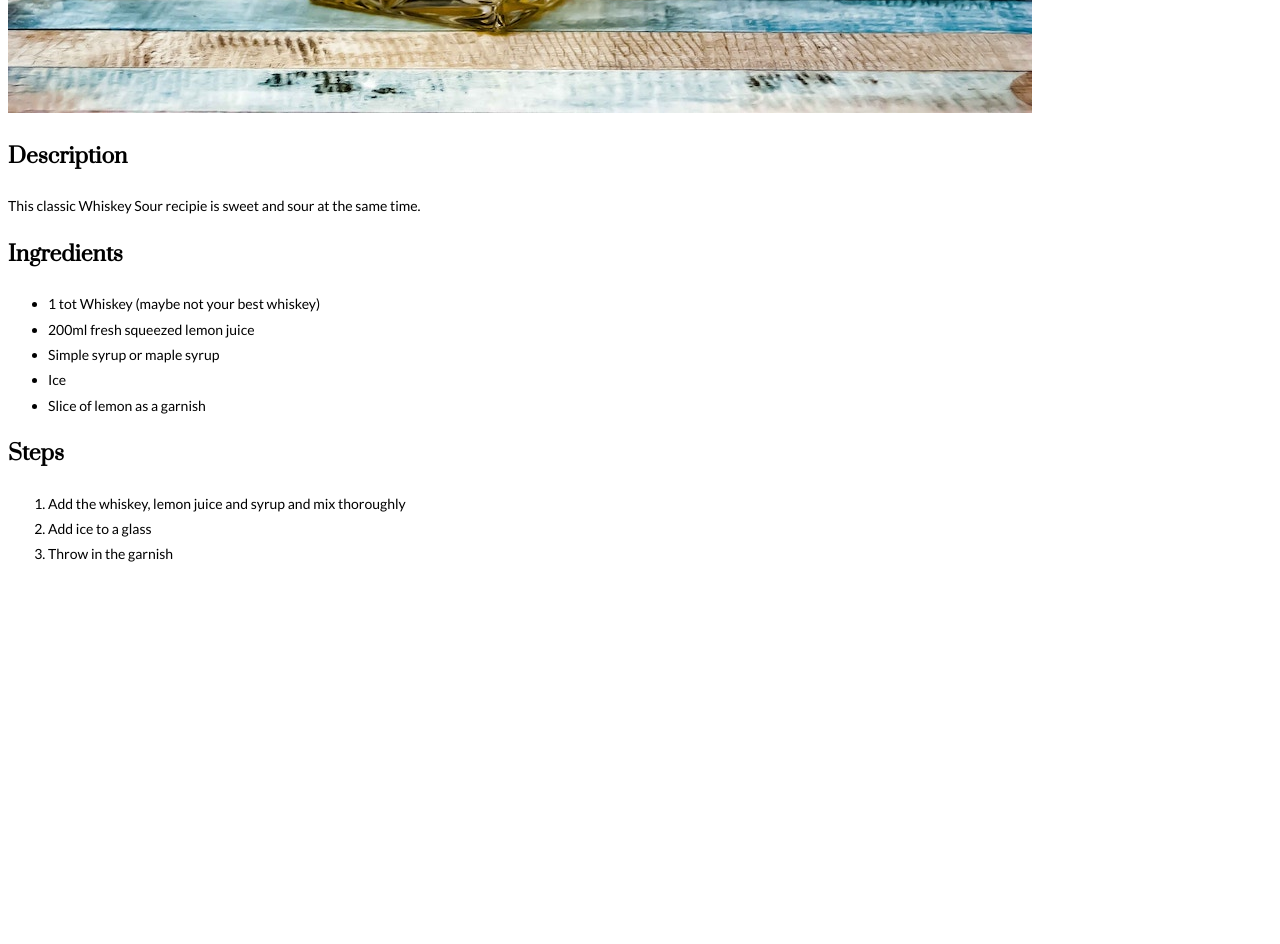
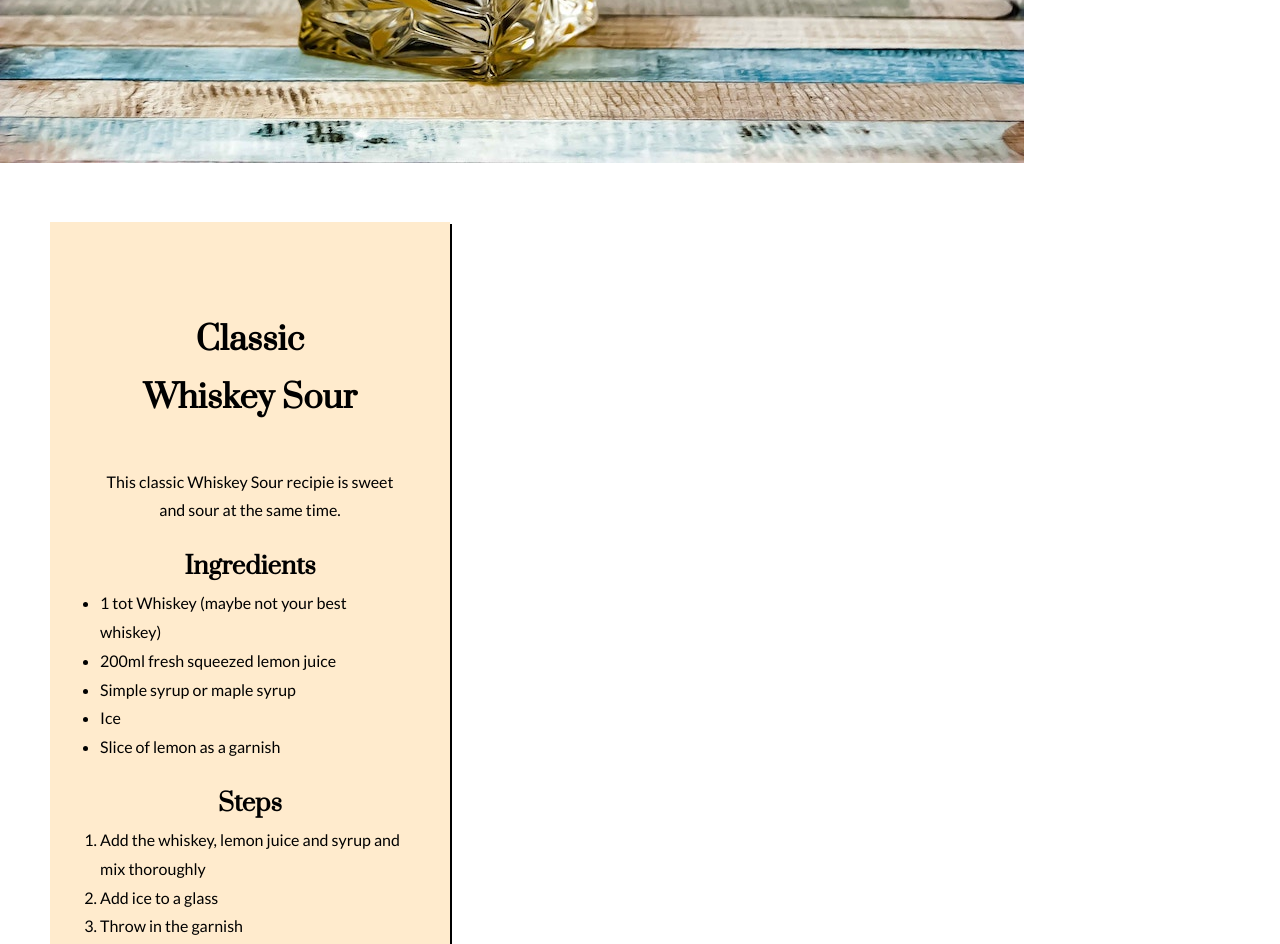
Before and after one commit to africanmoose/recipies, a plain HTML site: page recipies/whiskeySour.html in a window 1280 px wide. Shown: the part 660-1604 px from the top of the page. Before the commit the page ends 1241 px from the top, so only its background shows below. Drawn offline with Linux system fonts and the light colour scheme.

Commit message:
Add div class styles to home page and recipe cards

```diff
--- a/recipies/whiskeySour.html
+++ b/recipies/whiskeySour.html
@@ -11,7 +11,9 @@
 <body>
     <h1>Classic Whiskey Sour</h1>
     <img src="whiskeySour.jpg"/>
-    <h2>Description</h2>
+    <div class = "recipe-card">
+
+        <h1>Classic Whiskey Sour</h1>
         <p>This classic Whiskey Sour recipie is sweet and sour at the same time.</p>
         <h2>Ingredients</h2>
         <ul>
@@ -27,5 +29,6 @@
             <li>Add ice to a glass</li>
             <li>Throw in the garnish</li>
         </ol>
+    </div>
     </body>
 </html>
--- a/style.css
+++ b/style.css
@@ -19,9 +19,23 @@ font-family: 'Roboto Condensed', sans-serif;
 
 ---------------------------------------------------------------------*/
 
+* {
+    margin: 0px;
+    padding: 0px
+}
+
+html {
+    box-sizing: border-box;
+  }
+  *,
+  *::before,
+  *::after {
+    box-sizing: inherit;
+  }
+
 body {
      color: black;
-     font-size: 14px;
+     font-size: 16px;
      font-family: 'Lato', sans-serif;
      line-height: 1.80857;
      font-weight: normal
@@ -29,11 +43,20 @@ body {
 h1 {
     font-family: 'Prata', serif;
     font-weight: 700;
-    font: size 40px;
+    font: size 70px;
+    margin: 20px;
+    padding: 20px
+}
+ol {
+    text-align: left;
+}
+ul {
+    text-align: left;
 }
 h2 {
     font-family: 'Prata', serif;
-    font: size 30px;
+    font: size 40px;
+    padding: 20px 0px 0px 0px
 }
 h3 {
     font-family: 'Prata'
@@ -47,3 +70,16 @@ h5 {
 h6  {
     font-family: 'Prata'
 }
+.recipe-card {
+    width: 400px;
+    text-align: center;
+    background-color: blanchedalmond;
+    margin: 50px;
+    padding: 50px;
+    box-shadow: 2px 2px black;
+
+}
+.recipe-list {
+    padding: 50px;
+    background-color: blanchedalmond;
+}
```
Also changed, not shown: index.html (+2 -0 lines), recipies/classicGinAndTonic.html (+3 -1 lines), recipies/classicRumAndCoke.html (+4 -1 lines). Lines whose indentation alone changed are shown as unchanged.
